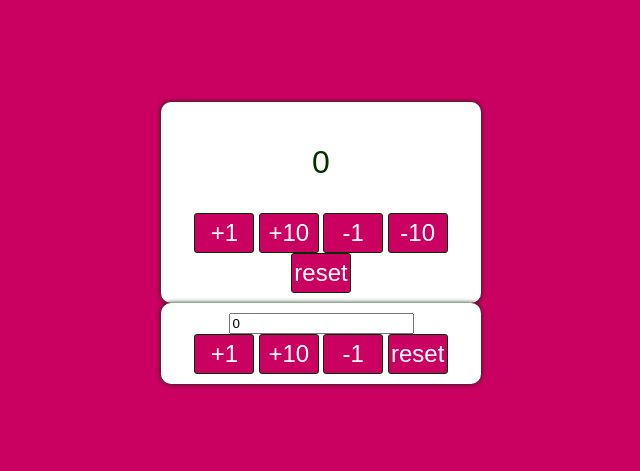
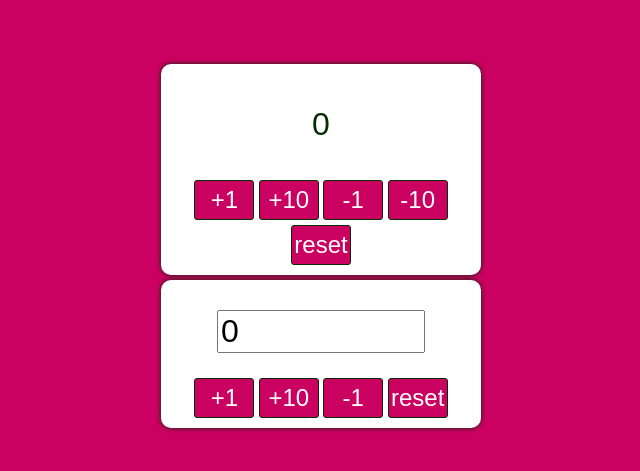
Before and after one commit to ShaunaMack/JS_practice, a plain HTML site: page counter-starter/index.html in a window 1280 px wide. Shown: the part 165-636 px from the top of the page, without its empty margins (319-959 px from the left). Drawn offline with Linux system fonts and the light colour scheme.

Commit message:
add some styling to the adjustable input section

```diff
--- a/counter-starter/styles.css
+++ b/counter-starter/styles.css
@@ -16,6 +16,7 @@ body {
   background-color: #fff;
   border-radius: 10px;
   box-shadow: 0px 0px 5px #062e03;
+  margin-top: 5px;
 }
 
 #wrapper p {
@@ -31,8 +32,15 @@ input[type="button"] {
   font-size: 1.5rem;
   width: 60px;
   height: 40px;
+  margin-top: 5px;
 }
 
 input[type="button"]:hover {
   box-shadow: 0px 0px 5px #062e03;
 }
+
+input[type="text"] {
+  margin: 20px 30px;
+  font-size: 2rem;
+  width: 200px;
+}
```
Lines whose indentation alone changed are shown as unchanged.
